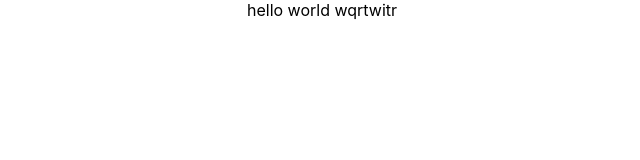
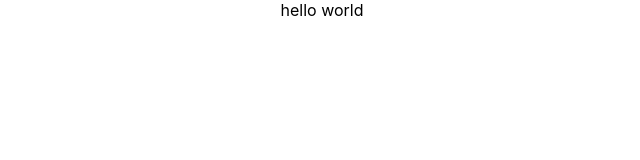
Before and after one commit to MeVimalkumar/ReactJS-Demo, a React (Create React App) app: page / in a window 1280 px wide. Shown: the top 160 px of the page, without its empty margins (318-958 px from the left). Built offline with nearby package versions, Linux system fonts and the light colour scheme.

Commit message:
"Added test"

```diff
--- a/src/App.js
+++ b/src/App.js
@@ -5,7 +5,7 @@ import './App.css';
 function App() {
   return (
     <div className="App">
-        hello world wqrtwitr
+        hello world
     </div>
   );
 }
```
